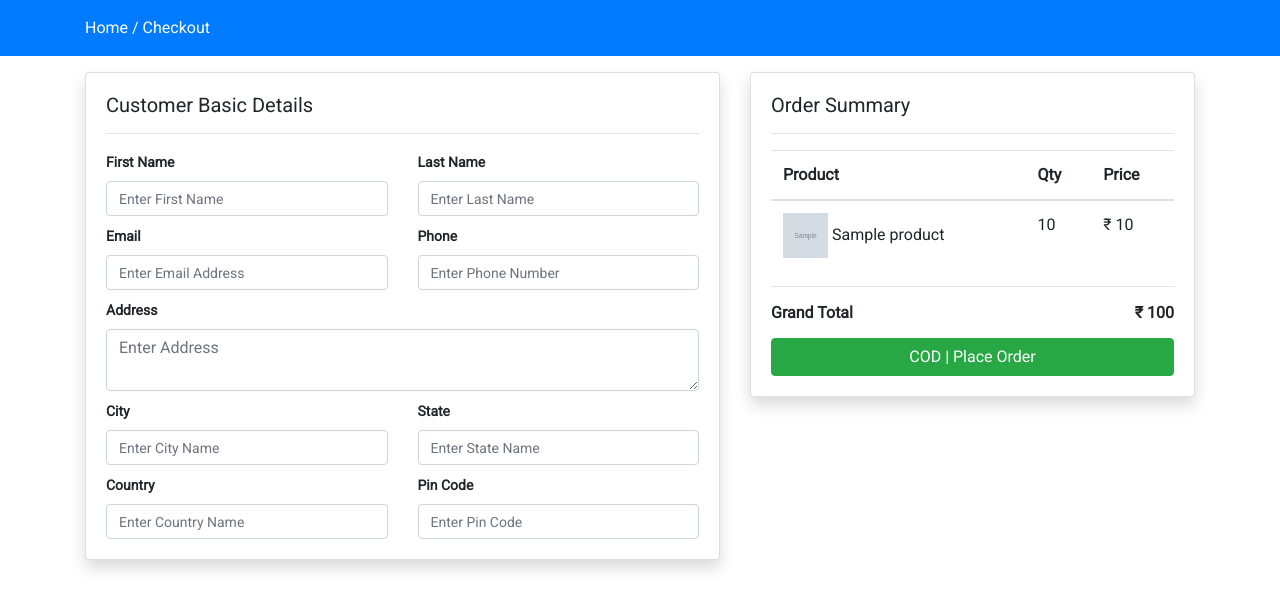
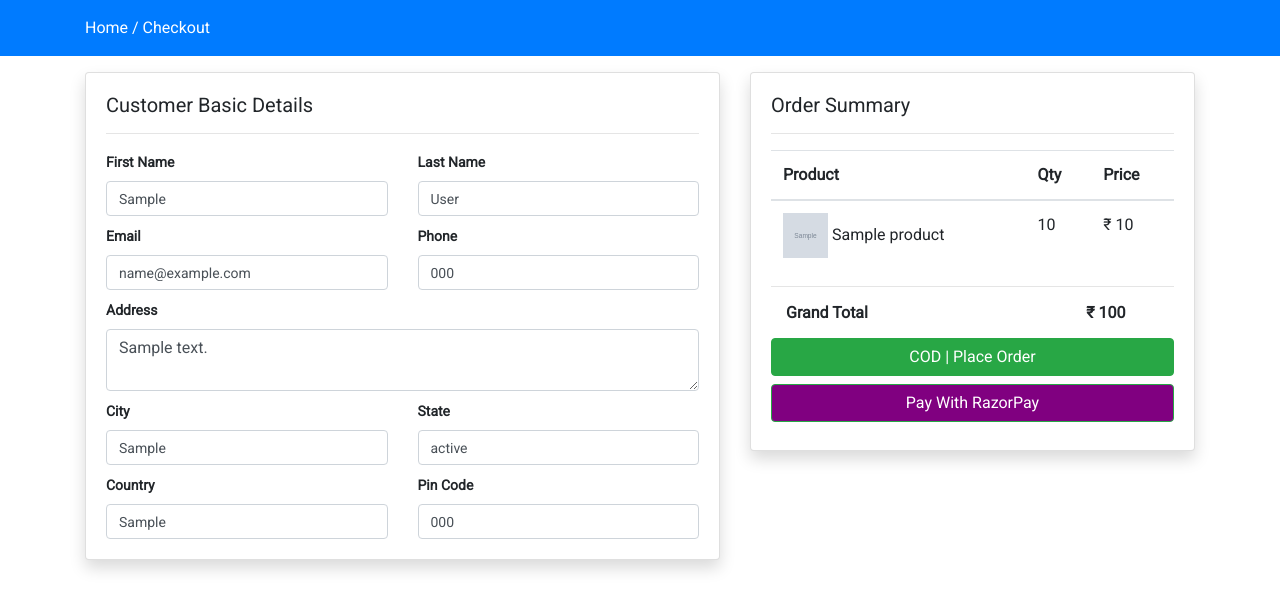
Before and after one commit to sureshcarpenter/sk-shop, a Django app: page /checkout in a window 1280 px wide. Shown: the part 56-666 px from the top of the page. Run offline with Django 4.2, Linux system fonts and the light colour scheme; a user stored in the database is signed in; tables that the repository leaves empty hold one stand-in row (values such as "Sample post"); grey boxes marked "Sample" are stand-in pictures; some libraries are stand-ins or nearby versions.

Commit message:
Last Updated with My Order Section

```diff
--- a/skshop/skshop/urls.py
+++ b/skshop/skshop/urls.py
@@ -19,7 +19,7 @@ from django.conf import settings
 from django.conf.urls.static import static
 
 urlpatterns = [
-    path('admin/', admin.site.urls),
+    path('admin', admin.site.urls),
     path('', include('store.urls')),
 ]
 
--- a/skshop/store/admin.py
+++ b/skshop/store/admin.py
@@ -7,3 +7,4 @@ admin.site.register(Product)
 admin.site.register(Cart)
 admin.site.register(Order)
 admin.site.register(OrderItem)
+admin.site.register(Profile)
--- a/skshop/store/controller/checkout.py
+++ b/skshop/store/controller/checkout.py
@@ -1,6 +1,7 @@
 from django.shortcuts import render, redirect
 from django.contrib import messages
-from store.models import Wishlist, Product, Cart, Order, OrderItem
+from store.models import Wishlist, Product, Cart, Order, OrderItem, Profile
+from django.contrib.auth.models import User
 
 from django.contrib.auth.decorators import login_required
 
@@ -16,12 +17,34 @@ def index(request):
     total_price = 0
     for item in cartitems:
         total_price = total_price + item.product.selling_price * item.product_qty
-    context = {'cartitems':cartitems, 'total_price':total_price}
+
+    userprofile = Profile.objects.filter(user=request.user).first()
+
+    context = {'cartitems':cartitems, 'total_price':total_price, 'userprofile':userprofile}
     return render(request, 'store/checkout.html', context)
 
 @login_required(login_url="loginpage")
 def placeorder(request):
     if request.method == "POST":
+
+        currentuser = User.objects.filter(id=request.user.id).first()
+
+        if not currentuser.first_name:
+            currentuser.first_name = request.POST.get('fname')
+            currentuser.last_name = request.POST.get('lname')
+            currentuser.save()
+
+        if not Profile.objects.filter(user=request.user):
+            userprofile = Profile()
+            userprofile.user = request.user
+            userprofile.phone = request.POST.get('phone')
+            userprofile.address = request.POST.get('address')
+            userprofile.city = request.POST.get('city')
+            userprofile.state = request.POST.get('state')
+            userprofile.country = request.POST.get('country')
+            userprofile.pincode = request.POST.get('pincode')
+            userprofile.save()
+
         neworder = Order()
         neworder.user = request.user
         neworder.fname = request.POST.get('fname')
--- a/skshop/store/models.py
+++ b/skshop/store/models.py
@@ -95,3 +95,16 @@ class OrderItem(models.Model):
 
     def __str__(self):
         return '{} - {}'.format(self.order.id, self.order.tracking_no)
+
+class Profile(models.Model):
+    user = models.OneToOneField(User, on_delete=models.CASCADE)
+    phone = models.CharField(max_length=50, null=False)
+    address = models.TextField(null=False)
+    city = models.CharField(max_length=150, null=False)
+    state = models.CharField(max_length=150, null=False)
+    country = models.CharField(max_length=150, null=False)
+    pincode = models.CharField(max_length=150, null=False)
+    created_at = models.DateTimeField(auto_now_add=True)
+
+    def __str__(self):
+        return self.user.username
--- a/skshop/store/templates/store/checkout.html
+++ b/skshop/store/templates/store/checkout.html
@@ -20,39 +20,39 @@
                         <div class="row checkoutform">
                             <div class="col-md-6">
                                 <label>First Name</label>
-                                <input type="text" placeholder="Enter First Name" required name="fname" class="form-control">
+                                <input type="text" placeholder="Enter First Name" value = "{{ request.user.first_name }}" required name="fname" class="form-control">
                             </div>
                             <div class="col-md-6">
                                 <label>Last Name</label>
-                                <input type="text" placeholder="Enter Last Name" required name="lname" class="form-control">
+                                <input type="text" placeholder="Enter Last Name" value = "{{ request.user.last_name }}" required name="lname" class="form-control">
                             </div>
                             <div class="col-md-6 mt-2">
                                 <label>Email</label>
-                                <input type="email" placeholder="Enter Email Address" required name="email" class="form-control">
+                                <input type="email" placeholder="Enter Email Address" value = "{{ request.user.email }}" required name="email" class="form-control">
                             </div>
                             <div class="col-md-6 mt-2">
                                 <label>Phone</label>
-                                <input type="text" placeholder="Enter Phone Number" required name="phone" class="form-control">
+                                <input type="text" placeholder="Enter Phone Number" value = "{{ userprofile.phone }}" required name="phone" class="form-control">
                             </div>
                             <div class="col-md-12 mt-2">
                                 <label>Address</label>
-                                <textarea type="text" placeholder="Enter Address" required name="address" class="form-control"></textarea>
+                                <textarea type="text" placeholder="Enter Address" required name="address" class="form-control">{{ userprofile.address }}</textarea>
                             </div>
                             <div class="col-md-6 mt-2">
                                 <label>City</label>
-                                <input type="text" placeholder="Enter City Name" required name="city" class="form-control">
+                                <input type="text" placeholder="Enter City Name" value = "{{ userprofile.city }}" required name="city" class="form-control">
                             </div>
                             <div class="col-md-6 mt-2">
                                 <label>State</label>
-                                <input type="text" placeholder="Enter State Name" required name="state" class="form-control">
+                                <input type="text" placeholder="Enter State Name" value = "{{ userprofile.state }}" required name="state" class="form-control">
                             </div>
                             <div class="col-md-6 mt-2">
                                 <label>Country</label>
-                                <input type="text" placeholder="Enter Country Name" required name="country" class="form-control">
+                                <input type="text" placeholder="Enter Country Name" value = "{{ userprofile.country }}" required name="country" class="form-control">
                             </div>
                             <div class="col-md-6 mt-2">
                                 <label>Pin Code</label>
-                                <input type="text" placeholder="Enter Pin Code" required name="pincode" class="form-control">
+                                <input type="text" placeholder="Enter Pin Code" value = "{{ userprofile.pincode }}" required name="pincode" class="form-control">
                             </div>
 
                         </div>
@@ -89,12 +89,16 @@
                                     {% endfor %}
                                 </tbody>
                             </table><hr>
-                            <h6><b>Grand Total
-                                <span class="float-right">₹ {{ total_price | stringformat:'d'}} </span></b>
-                            </h6>
+                            <div class="col-md-11">
+                                <h6><b>Grand Total
+                                    <span class="float-right">₹ {{ total_price | stringformat:'d'}} </span></b>
+                                </h6>
+                            </div>
                             <input type="hidden" value="COD" required name="payment_mode">
                             <div class="mt-3">
                                 <button type="submit" class="btn btn-success w-100">COD | Place Order</button>
+                                <button type="submit" class="btn btn-success w-100 mt-2" style="background-color:purple;">Pay With RazorPay</button>
+                                <div id="paypal-button-container" class="mt-2"></div>
                             </div>
                         {% else %}
                             <h4>Your Cart is Empty!</h4>
@@ -106,3 +110,59 @@
     </form>
 </div>
 {% endblock content %}
+
+{% block scripts %}
+
+<script src="https://www.paypal.com/sdk/js?client-id=test&currency=USD"></script>
+<script>
+    paypal.Buttons({
+      // Order is created on the server and the order id is returned
+      createOrder() {
+        return fetch("/my-server/create-paypal-order", {
+          method: "POST",
+          headers: {
+            "Content-Type": "application/json",
+          },
+          // use the "body" param to optionally pass additional order information
+          // like product skus and quantities
+          body: JSON.stringify({
+            cart: [
+              {
+                sku: "YOUR_PRODUCT_STOCK_KEEPING_UNIT",
+                quantity: "YOUR_PRODUCT_QUANTITY",
+              },
+            ],
+          }),
+        })
+        .then((response) => response.json())
+        .then((order) => order.id);
+      },
+      // Finalize the transaction on the server after payer approval
+      onApprove(data) {
+        return fetch("/my-server/capture-paypal-order", {
+          method: "POST",
+          headers: {
+            "Content-Type": "application/json",
+          },
+          body: JSON.stringify({
+            orderID: data.orderID
+          })
+        })
+        .then((response) => response.json())
+        .then((orderData) => {
+          // Successful capture! For dev/demo purposes:
+          console.log('Capture result', orderData, JSON.stringify(orderData, null, 2));
+          const transaction = orderData.purchase_units[0].payments.captures[0];
+          alert(`Transaction ${transaction.status}: ${transaction.id}\n\nSee console for all available details`);
+          // When ready to go live, remove the alert and show a success message within this page. For example:
+          // const element = document.getElementById('paypal-button-container');
+          // element.innerHTML = '<h3>Thank you for your payment!</h3>';
+          // Or go to another URL:  window.location.href = 'thank_you.html';
+        });
+      }
+    }).render('#paypal-button-container');
+  </script>
+{% endblock scripts %}
+
+
+{% comment %} PayPal Key = AZs2jlax_z6GXz7Xo8iCfBF2PwwbatjT0fG0M--HtqzLpL8UZfLx_zblB8SupDvz_kH98zh5OwL6QV94 {% endcomment %}
--- a/skshop/store/templates/store/inc/navbar.html
+++ b/skshop/store/templates/store/inc/navbar.html
@@ -27,6 +27,7 @@
                 {{request.user}}
               </a>
               <ul class="dropdown-menu" aria-labelledby="navbarDropdown">
+                <li><a class="dropdown-item" href="{% url 'myorders' %}">My Orders</a></li>
                 <li><a class="dropdown-item" href="{% url 'logout' %}">Logout</a></li>
               </ul>
             </div>
--- a/skshop/store/urls.py
+++ b/skshop/store/urls.py
@@ -1,6 +1,6 @@
 from django.urls import path
 from . import views
-from store.controller import authview, cart, wishlist, checkout
+from store.controller import authview, cart, wishlist, checkout, order
 
 urlpatterns = [
     path('', views.home, name="home"),
@@ -19,4 +19,5 @@ urlpatterns = [
     path('delete-wishlist-item', wishlist.deletewishlistitem, name="deletewishlistitem"),
     path('checkout', checkout.index, name="checkout"),
     path('place-order', checkout.placeorder, name="placeorder"),
+    path('my-orders', order.index, name="myorders"),
 ]
```
Also changed, not shown: skshop/store/controller/order.py (added, +10 -0 lines), skshop/store/templates/store/orders/index.html (added, +52 -0 lines), skshop/store/migrations/0005_profile.py (added).
